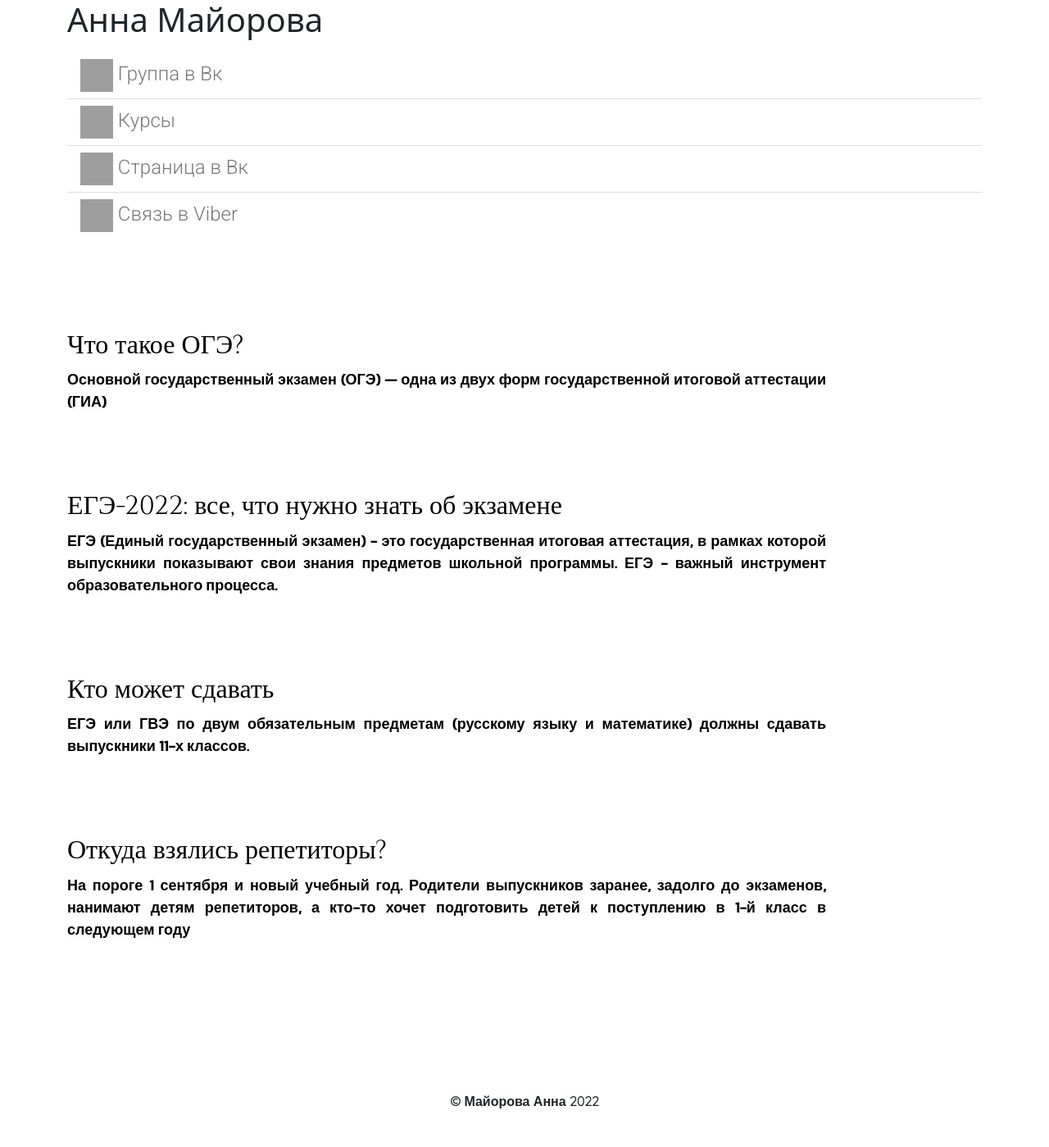
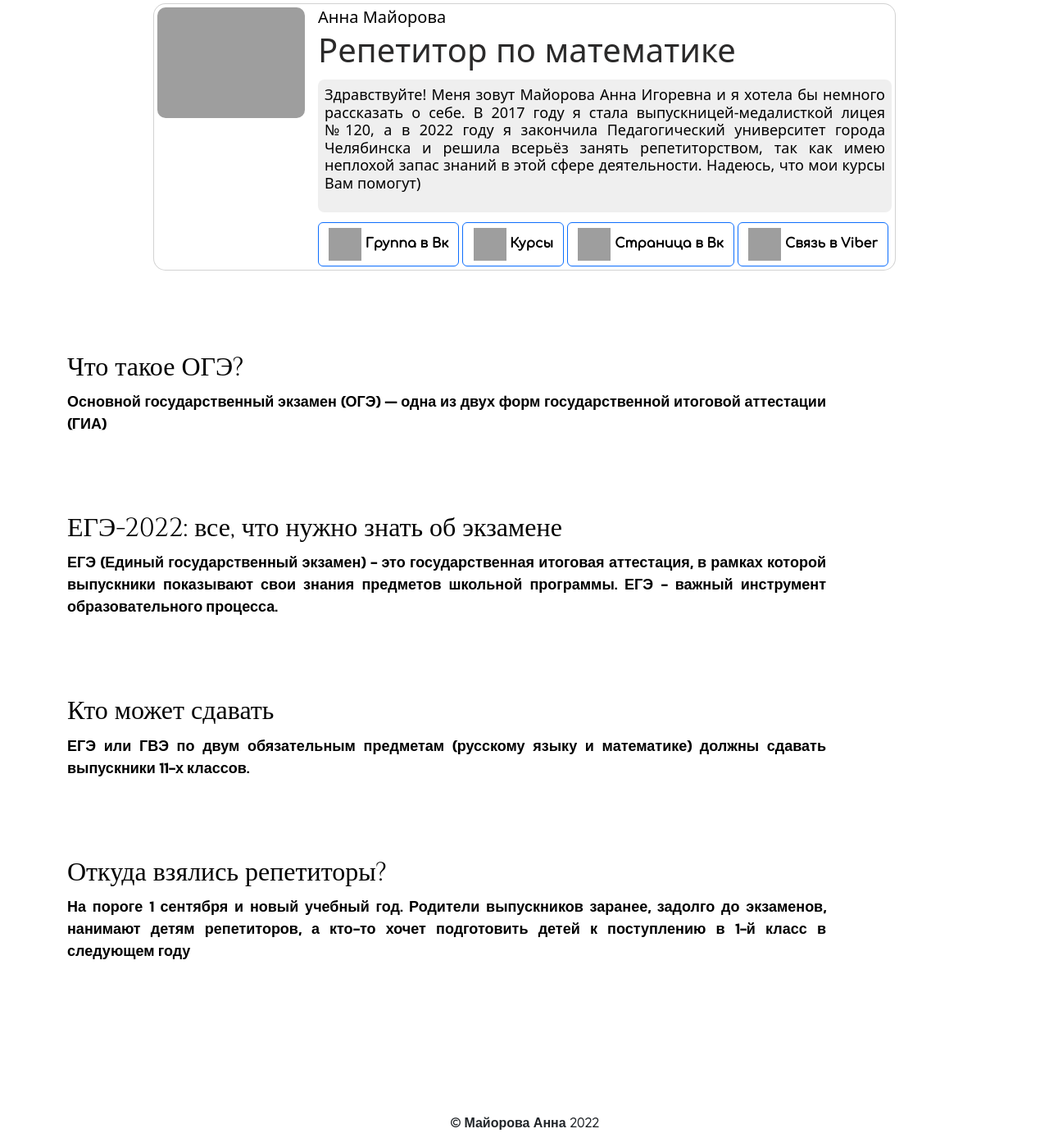
Before and after one commit to Mike0001-droid/Django-Website, a Django app: page / in a window 1280 px wide. Shown: the whole page at 82% size. Before the commit the page ends 1352 px from the top, so only its background shows below. Run offline with Django 4.2, Linux system fonts and the light colour scheme; data comes from the database, SQL or seed files in the repository; both versions use the stored data as it was after the commit; grey boxes are pictures that could not be loaded.

Commit message:
Мой проект

```diff
--- a/mz/Application/static/Application/styles/style.css
+++ b/mz/Application/static/Application/styles/style.css
@@ -1,19 +1,21 @@
 html {
     position: relative;
     min-height: 100%;
+
 }
 
 
 h1 a {
-    color:#777;
+    color:black;
     text-decoration: none;
-    font-family:  'Roboto', sans-serif;
-    font-size:x-large;
+    font-family: 'Comfortaa', cursive;
+    font-weight: 600;
+
 }
 
 h1 a:hover {
     text-decoration: none;
-    color:black;
+    color:#777;
 }
 
 h2.article-title a:hover { /*Отвечает за цвет наводки на заголовок*/
--- a/mz/Application/templates/article_page.html
+++ b/mz/Application/templates/article_page.html
@@ -6,6 +6,7 @@
 <link rel="preconnect" href="https://fonts.googleapis.com">
 <link rel="preconnect" href="https://fonts.gstatic.com" crossorigin>
 <link href="https://fonts.googleapis.com/css2?family=Cinzel:wght@400;600&family=Kanit&family=Quicksand:wght@300&family=Roboto:wght@300&display=swap" rel="stylesheet">
+
 {% block content %}
         <div class="row">
             <div class="text-center">
--- a/mz/Application/templates/base.html
+++ b/mz/Application/templates/base.html
@@ -6,54 +6,83 @@
         <link href="{% static 'Application/styles/style.css' %}" rel="stylesheet">
         <link rel="preconnect" href="https://fonts.googleapis.com">
         <link rel="preconnect" href="https://fonts.gstatic.com" crossorigin>
-        <link href="https://fonts.googleapis.com/css2?family=Cinzel:wght@400;600&family=Kanit&family=Quicksand:wght@300&family=Roboto:wght@300&display=swap" rel="stylesheet">
+        <link href="https://fonts.googleapis.com/css2?family=Cinzel&family=Comfortaa:wght@500&family=Kanit&family=Open+Sans:wght@300&family=Quicksand:wght@300&family=Roboto:wght@300&display=swap" rel="stylesheet">
     </head>
     <body>
         <div class="container">
             <div class="row page-header">
                 <div class="col">
                     <h1 class="avatar-top">
-                        <span class="author_name">
-                            Анна Майорова
-                        </span>
-                        <p>
-                            <ul class="list-group list-group-flush">
-                                <li class="list-group-item">
+                        <section>
+                            <div class="container py-16 h-100">
+                                <div class="row d-flex justify-content-center align-items-center h-100">
+                                    <div class="col-10">
+                                        <div class="card" style="border-radius: 15px;">
+                                            <div class="card-body p-1">
+                                                <div class="d-flex text-black">
+                                                    <div class="flex-shrink-0">
+                                                        <img src="https://sun9-77.userapi.com/impf/c850636/v850636180/19cbf7/tFA9JFWJ3uU.jpg?size=1536x2048&quality=96&sign=1b630f5faf961ead2d903625c2f4c433&type=album"
+                                                        alt="Generic placeholder image" class="img-fluid"
+                                                        style="width: 180px; border-radius: 10px;" />
+                                                    </div>
+                                                    <div class="flex-grow-1 ms-3">
+                                                        <h5 class="mb-1">Анна Майорова</h5>
+                                                        <p class="mb-2 pb-1" style="color: #2b2a2a;">
+                                                            Репетитор по математике
+                                                        </p>
+                                                        <div class="d-flex justify-content-start rounded-3 p-2 mb-2" style="background-color: #efefef;">
+                                                            <div class="osebe">
+                                                                <font size="4">
+                                                                    <p align="justify">
+                                                                        Здравствуйте! Меня зовут Майорова Анна Игоревна и я хотела бы немного рассказать о себе. В 2017 году я стала выпускницей-медалисткой лицея №120, а в 2022 году я закончила Педагогический университет города Челябинска и решила всерьёз занять репетиторством,
+                                                                    так как имею неплохой запас знаний в этой сфере деятельности. Надеюсь, что мои курсы Вам помогут)
+                                                                    </p>
+                                                                </font>
+
+                                                            </div>
+                                                        </div>
+                                                        <div class="d-flex pt-1">
+                                                            <button type="button" class="btn btn-outline-primary me-1 flex-grow-1">
                                                                 <a class href="https://vk.com/public214756121" target="_blank" style="text-decoration: none;">
                                                                     <img src="https://cdn-icons-png.flaticon.com/512/4144/4144517.png" width="40" height="40">
                                                                     <span class="group">
                                                                         Группа в Вк
                                                                     </span>
                                                                 </a>
-                                </li>
-                                <li class="list-group-item">
+                                                            </button>
+                                                            <button type="button" class="btn btn-outline-primary me-1 flex-grow-1">
                                                                 <a class href="{% url 'courses' %}" target="_blank" style="text-decoration: none;">
                                                                     <img src="https://cdn-icons-png.flaticon.com/512/3976/3976631.png" width="40" height="40">
                                                                     <span class="curs">
                                                                         Курсы
                                                                     </span>
                                                                 </a>
-                                </li>
-
-                                <li class="list-group-item">
+                                                            </button>
+                                                            <button type="button" class="btn btn-outline-primary me-1 flex-grow-1">
                                                                 <a class href="https://vk.com/a_may16" target="_blank" style="text-decoration: none;">
                                                                     <img src="https://cdn-icons-png.flaticon.com/512/2504/2504953.png" width="40" height="40">
                                                                     <span class="vk">
                                                                         Страница в Вк
                                                                     </span>
                                                                 </a>
-                                </li>
-
-                                <li class="list-group-item">
+                                                            </button>
+                                                            <button type="button" class="btn btn-outline-primary me-1 flex-grow-1">
                                                                 <a class href="#" target="_blank" style="text-decoration: none;">
                                                                     <img src="https://cdn-icons-png.flaticon.com/512/4096/4096283.png" width="40" height="40">
                                                                     <span class="viber">
                                                                         Связь в Viber
                                                                     </span>
                                                                 </a>
-                                </li>
-                            </ul>
-                        </p>
+                                                            </button>
+                                                        </div>
+                                                    </div>
+                                                </div>
+                                            </div>
+                                        </div>
+                                    </div>
+                                </div>
+                            </div>
+                        </section>
                     </h1>
                 </div>
             </div>
```
Also changed, not shown: mz/db.sqlite3. Lines whose indentation alone changed are shown as unchanged.
